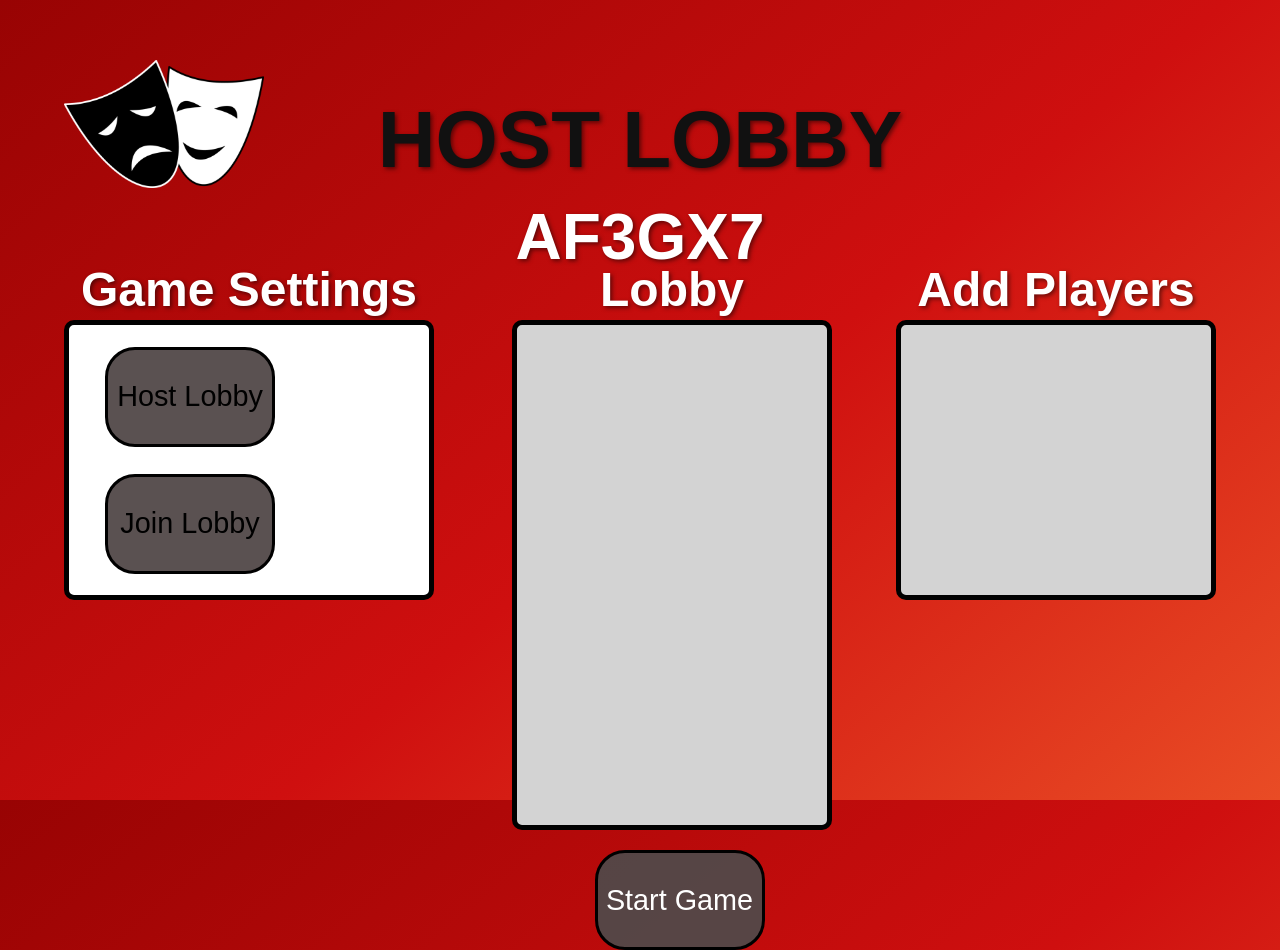
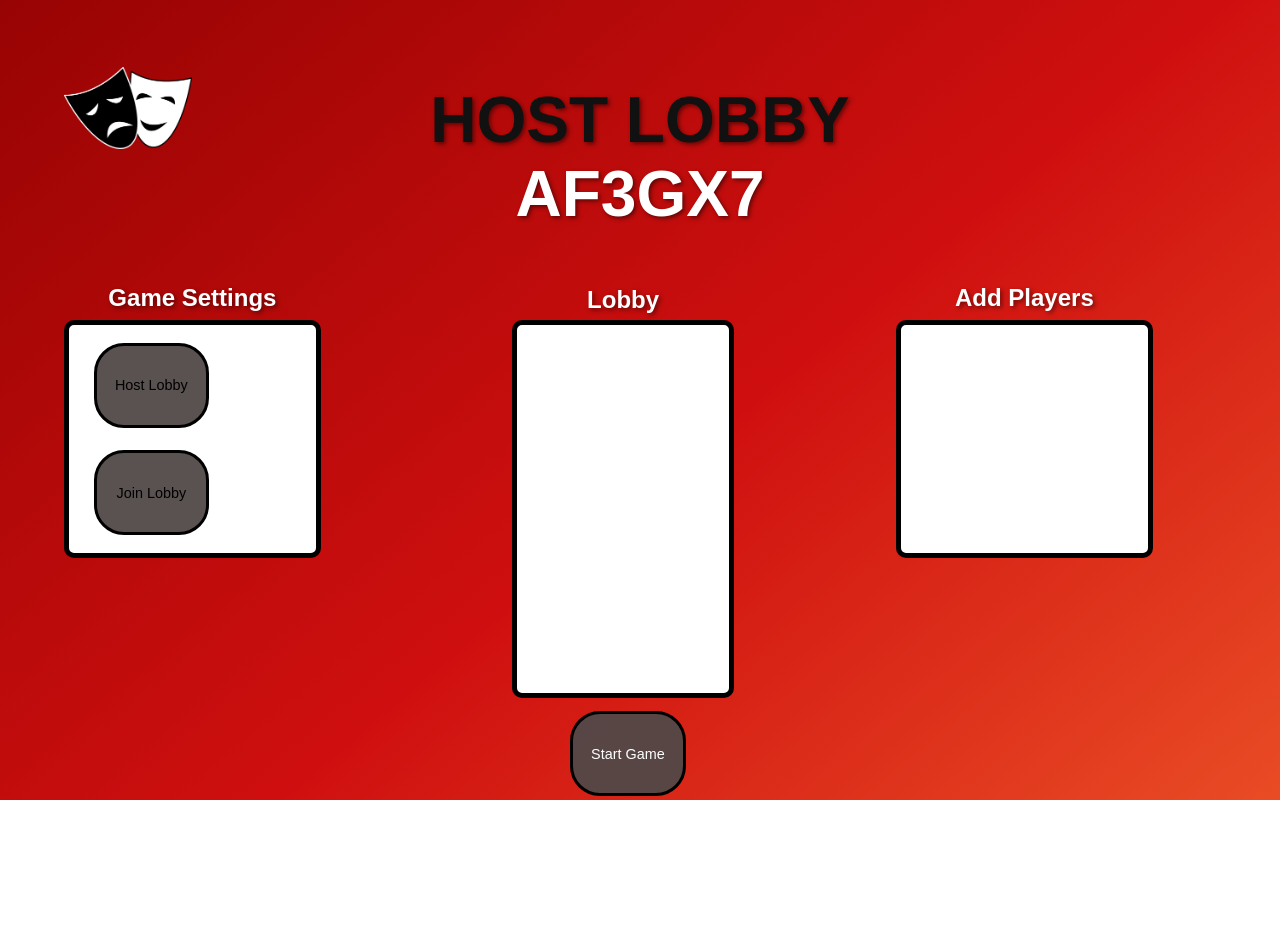
Before and after one commit to Ryan-Mackenzie-MMU/OddOneOutGame, a plain HTML site: page HTML/Host_Lobby.html in a window 1280 px wide. After the commit the page ends 800 px from the top, so only its background shows below. Drawn offline with Linux system fonts and the light colour scheme.

Commit message:
updated Host lobby screen to dynamically resize
resizes upon webpage dimension change

```diff
--- a/CSS/Host_Lobby_Style.css
+++ b/CSS/Host_Lobby_Style.css
@@ -13,13 +13,12 @@ h1 {
     top: 5%; /* 10% from top of the screen */
     left: 50%;
     transform: translateX(-50%);
-    font-size: 5rem;
+    font-size: 8vmin;
     color: rgb(17, 17, 17);
     text-shadow: 2px 2px 4px rgba(0, 0, 0, 0.5);
 }
 
 #gameCode{
-    font-size: 4rem;
     color: white;
 }
 
@@ -27,8 +26,8 @@ h1 {
     position: absolute;
     top: 3%;              /* Adjust this value to move it up/down */
     left: 5%;
-    width: 200px;
-    height: 200px;
+    width: 10%;
+    height: 21%;
     object-fit: contain;
 }
 
@@ -36,8 +35,8 @@ h1 {
     position: absolute;
     top: 40%;              /* Adjust this value to move it up/down */
     left: 5%;
-    width: 350px;
-    height: 270px;
+    width: 18.5%;
+    height: 28.5%;
     object-fit: contain;
     padding-left: 10px;
     border: 5px solid black;
@@ -49,19 +48,20 @@ h1 {
     color: rgb(255, 255, 255);
     position: absolute;
     top: -95px;
-    font-size: 3rem;
+    top: -25%;
+    font-size: 3vmin;
     width: 100%;
 }
 
 button{
     position: absolute;
-    font-size: 1.8rem;
+    font-size: 1.8vmin;
     color: rgb(255, 255, 255,);
     border: 3px solid black;
     border-radius: 30px;
     background-color: rgba(82, 72, 72, 0.95);
-    width: 170px;
-    height: 100px;
+    width: 46.7%;
+    height: 37%;
 }
 
 #hostLobby-button{
@@ -79,51 +79,54 @@ button{
     position: absolute;
     top: 40%;              /* Adjust this value to move it up/down */
     left: 40%;
-    width: 300px;
-    height: 500px;
+    width: 15.8%;
+    height: 46%;
     object-fit: contain;
     padding-left: 10px;
     border: 5px solid black;
     color: black;
     border-radius: 10px;
+    background-color: white;
+}
 
-        /* Grey base color */
-    background-color: #d3d3d3;
+#playerLobbyText{
+    color: white;
+    position: absolute;
+    top: -15%;
+    font-size: 3vmin;
+    width: 100%;
 }
 
 #startGame-button{
     position: absolute;
     top: 105%;
     left: 25%;
-    font-size: 1.8rem;
     color: rgb(255, 255, 255);
     border: 3px solid black;
     border-radius: 30px;
     background-color: rgba(82, 72, 72, 0.95);
-    width: 170px;
-    height: 100px;
+    width: 54.5%;
+    height: 23%;
 }
 
 .addPlayer-container{
     position: absolute;
     top: 40%;              /* Adjust this value to move it up/down */
     left: 70%;
-    width: 300px;
-    height: 270px;
+    width: 18.5%;
+    height: 28.5%;
     object-fit: contain;
     padding-left: 10px;
     border: 5px solid black;
     color: black;
     border-radius: 10px;
-
-        /* Grey base color */
-    background-color: #d3d3d3;
+    background-color: white;
 }
 
 #addPlayerText{
     color: white;
     position: absolute;
-    top: -95px;
-    font-size: 3rem;
+    top: -25%;
+    font-size: 3vmin;
     width: 100%;
 }
--- a/HTML/Host_Lobby.html
+++ b/HTML/Host_Lobby.html
@@ -25,7 +25,7 @@
     </div>
 
     <div class="playersInLobby-container">
-        <h1 id="addPlayerText">Lobby</h1>
+        <h1 id="playerLobbyText">Lobby</h1>
         <button id="startGame-button">Start Game</button>
     </div>
 
```
